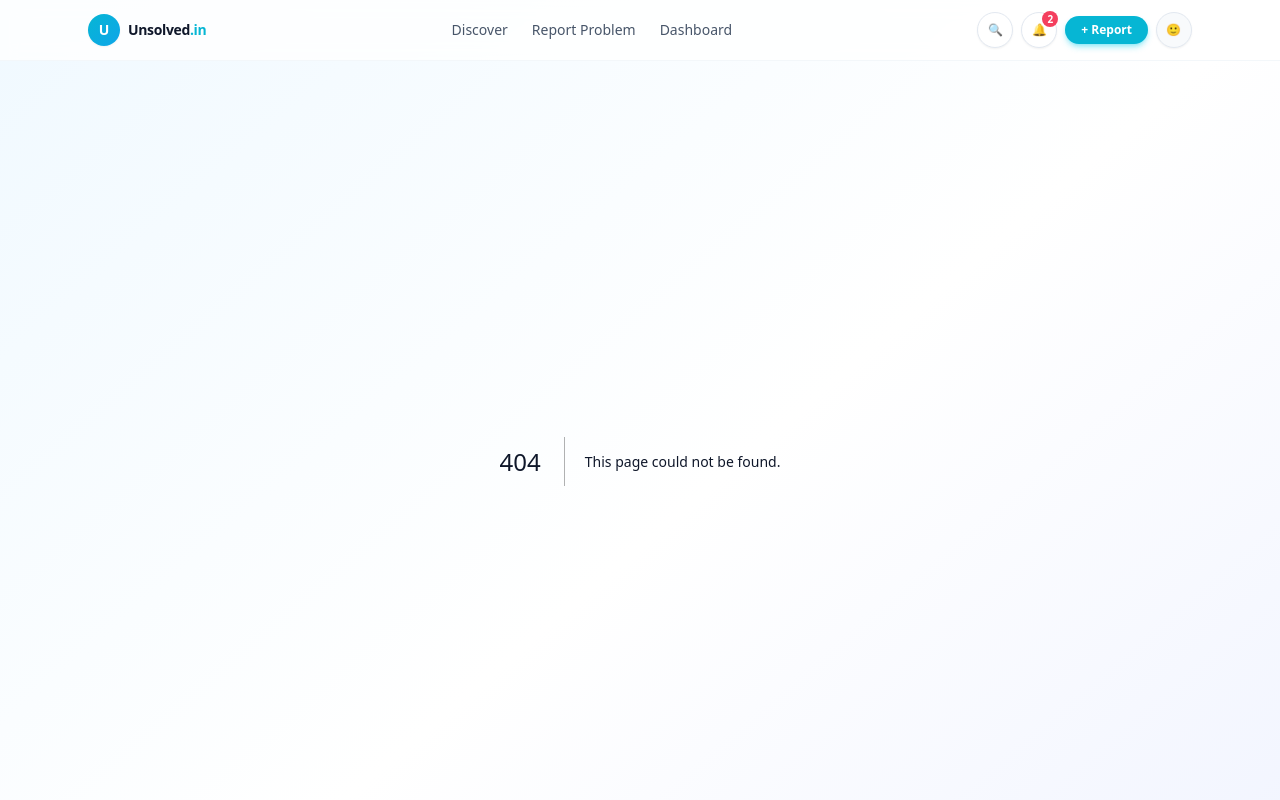
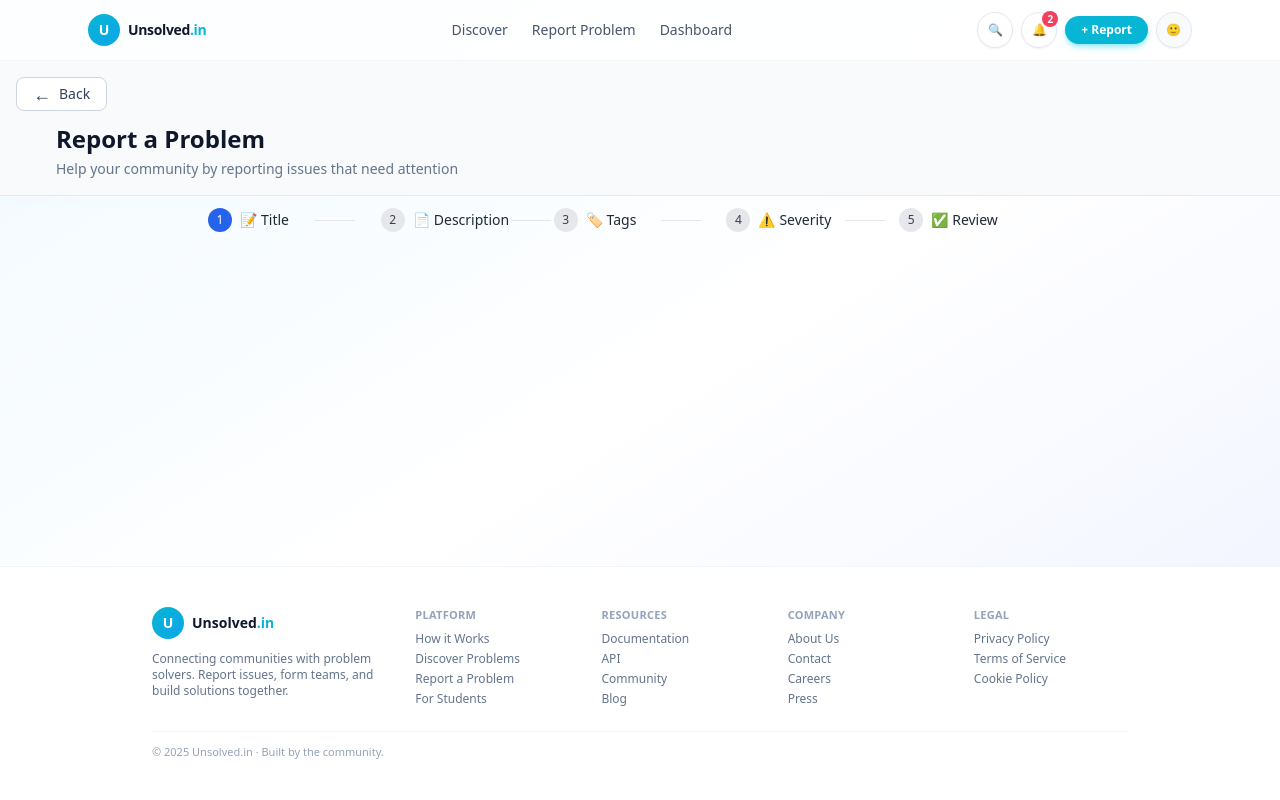
Before and after one commit to dipanshumilmile/unsolved.in, a Next.js app in the folder unsolved-frontend/: page /report-problem in a window 1280 px wide. Before the commit this address had no page. Shown: the top 800 px of the page. Built offline with nearby package versions, Linux system fonts and the light colour scheme.

Commit message:
Report Problem bar made

```diff
--- /dev/null
+++ b/unsolved-frontend/src/app/report-problem/page.js
@@ -0,0 +1,13 @@
+import HeadingOfPage from '@/components/report-problem/HeadingOfPage'
+import ReportProgressBar from '@/components/report-problem/ReportProgressBar'
+import React from 'react'
+
+export default function page() {
+  return (
+    <div>
+        <HeadingOfPage/>
+        <ReportProgressBar/>
+    </div>
+
+)
+}
--- a/unsolved-frontend/src/components/layout/Navbar.jsx
+++ b/unsolved-frontend/src/components/layout/Navbar.jsx
@@ -17,7 +17,7 @@ export default function Navbar() {
           <a href="#hero" className="hover:text-slate-900">
             Discover
           </a>
-          <a href="#report" className="hover:text-slate-900">
+          <a href="report-problem" className="hover:text-slate-900">
             Report Problem
           </a>
           <a href="#dashboard" className="hover:text-slate-900">
--- /dev/null
+++ b/unsolved-frontend/src/components/report-problem/HeadingOfPage.jsx
@@ -0,0 +1,37 @@
+// import React from 'react'
+
+// export default function HeadingOfPage() {
+//   return (
+//     <div>HeadingOfPage</div>
+//   )
+// }
+// import React from 'react';
+
+import React from 'react';
+
+export default function HeadingOfPage() {
+  return (
+    <header className="flex flex-col gap-3 px-4 py-4 bg-slate-50 border-b border-slate-200">
+      <button
+        className="self-start inline-flex items-center gap-2 px-4 py-1.5
+                   text-sm font-medium text-slate-700
+                   border border-slate-300 rounded-lg
+                   bg-white hover:bg-slate-50
+                   hover:border-slate-400
+                   transition"
+      >
+        <span className="text-lg leading-none">←</span>
+        <span>Back</span>
+      </button>
+
+      <div className="flex flex-col pl-10">
+        <h1 className="text-2xl font-semibold text-slate-900">
+          Report a Problem
+        </h1>
+        <p className="mt-1 text-sm text-slate-500">
+          Help your community by reporting issues that need attention
+        </p>
+      </div>
+    </header>
+  );
+}
--- /dev/null
+++ b/unsolved-frontend/src/components/report-problem/ReportProgressBar.jsx
@@ -0,0 +1,65 @@
+// ReportProgressBar.jsx
+import React from 'react';
+
+const steps = [
+  { id: 1, label: 'Title', icon: '📝' },
+  { id: 2, label: 'Description', icon: '📄' },
+  { id: 3, label: 'Tags', icon: '🏷️' },
+  { id: 4, label: 'Severity', icon: '⚠️' },
+  { id: 5, label: 'Review', icon: '✅' },
+];
+
+export default function ReportProgressBar({ currentStep = 1 }) {
+  return (
+    <div className="w-full flex justify-center">
+      <div className="w-full max-w-4xl px-4">
+        <ul className="relative flex flex-row items-center justify-between">
+          {steps.map((step, index) => {
+            const isCompleted = step.id < currentStep;
+            const isActive = step.id === currentStep;
+
+            return (
+              <li
+                key={step.id}
+                className="flex items-center flex-1 min-w-0 py-3"
+              >
+                {/* badge + text */}
+                <div className="flex items-center gap-2">
+                  <span
+                    className={[
+                      'flex items-center justify-center w-6 h-6 rounded-full text-xs font-medium',
+                      isActive
+                        ? 'bg-blue-600 text-white'
+                        : isCompleted
+                        ? 'bg-emerald-500 text-white'
+                        : 'bg-gray-200 text-gray-700',
+                    ].join(' ')}
+                  >
+                    {step.id}
+                  </span>
+
+                  <span className="flex items-center gap-1 text-sm text-gray-800 whitespace-nowrap">
+                    <span>{step.icon}</span>
+                    <span>{step.label}</span>
+                  </span>
+                </div>
+
+                {/* connector */}
+                {index < steps.length - 1 && (
+                  <div className="flex-1 flex justify-center">
+                    <div
+                      className={[
+                        'h-px w-10 bg-gray-200',
+                        isCompleted && 'bg-emerald-500',
+                      ].join(' ')}
+                    />
+                  </div>
+                )}
+              </li>
+            );
+          })}
+        </ul>
+      </div>
+    </div>
+  );
+}
```
Also changed, not shown: 1 other file (tests, documents, lock files or other folders).
